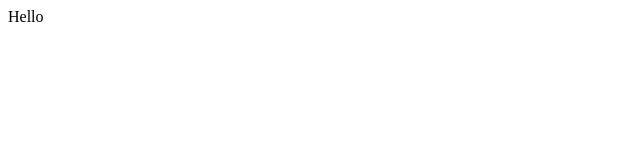
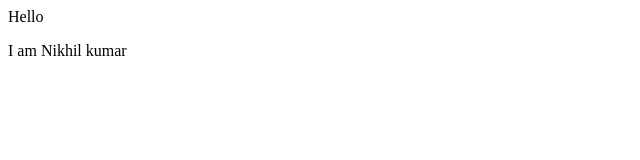
Before and after one commit to nikhil77kumar/nikhil77-Demo, a plain HTML site: page index.html in a window 1280 px wide. Shown: the whole page, without its empty margins (0-640 px from the left). Drawn offline with Linux system fonts and the light colour scheme.

Commit message:
Added some info

```diff
--- a/index.html
+++ b/index.html
@@ -1 +1,2 @@
 <p>Hello</p>
+<p>I am Nikhil kumar</p>
```
Also changed, not shown: 1 other file.
